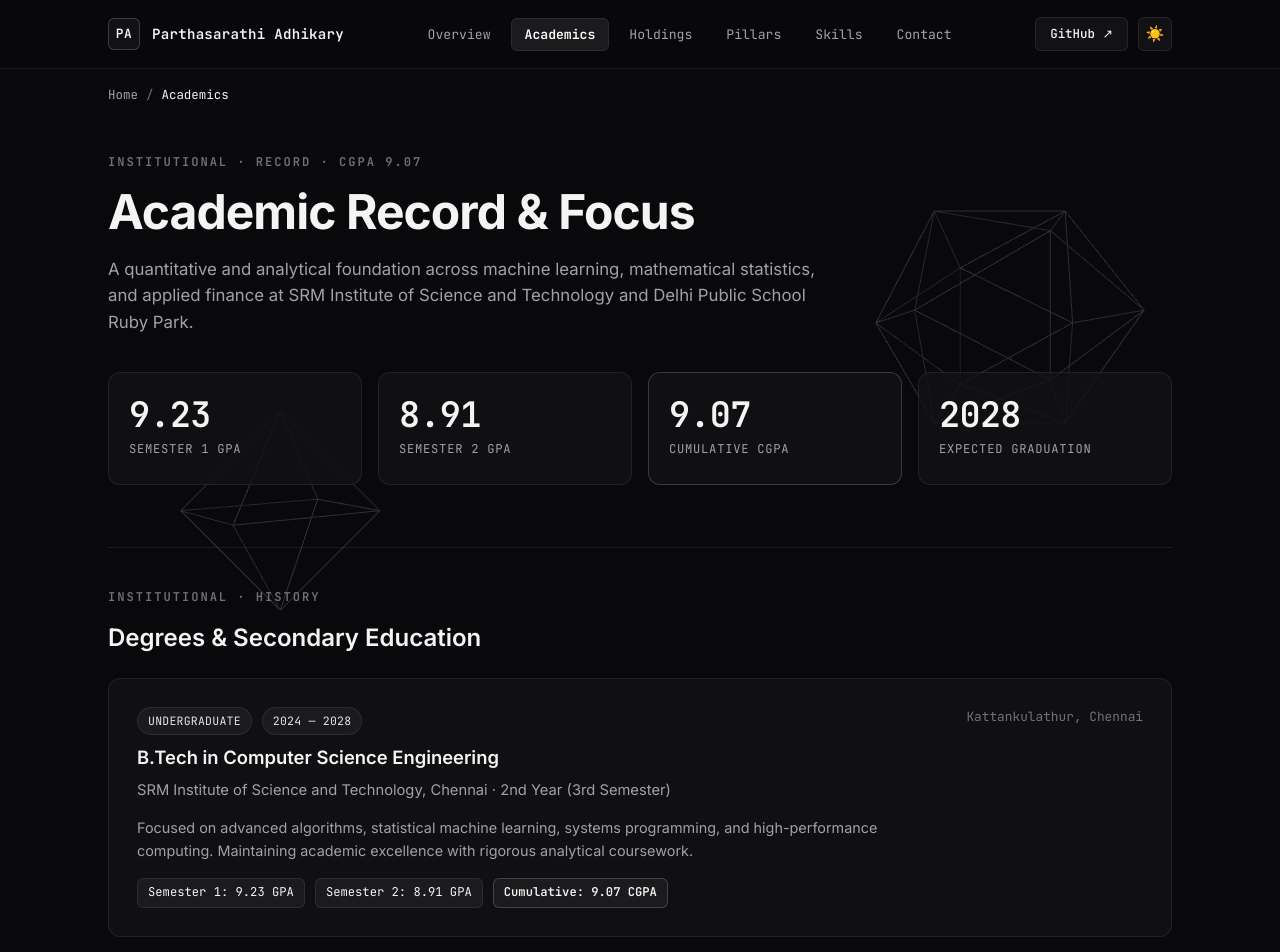
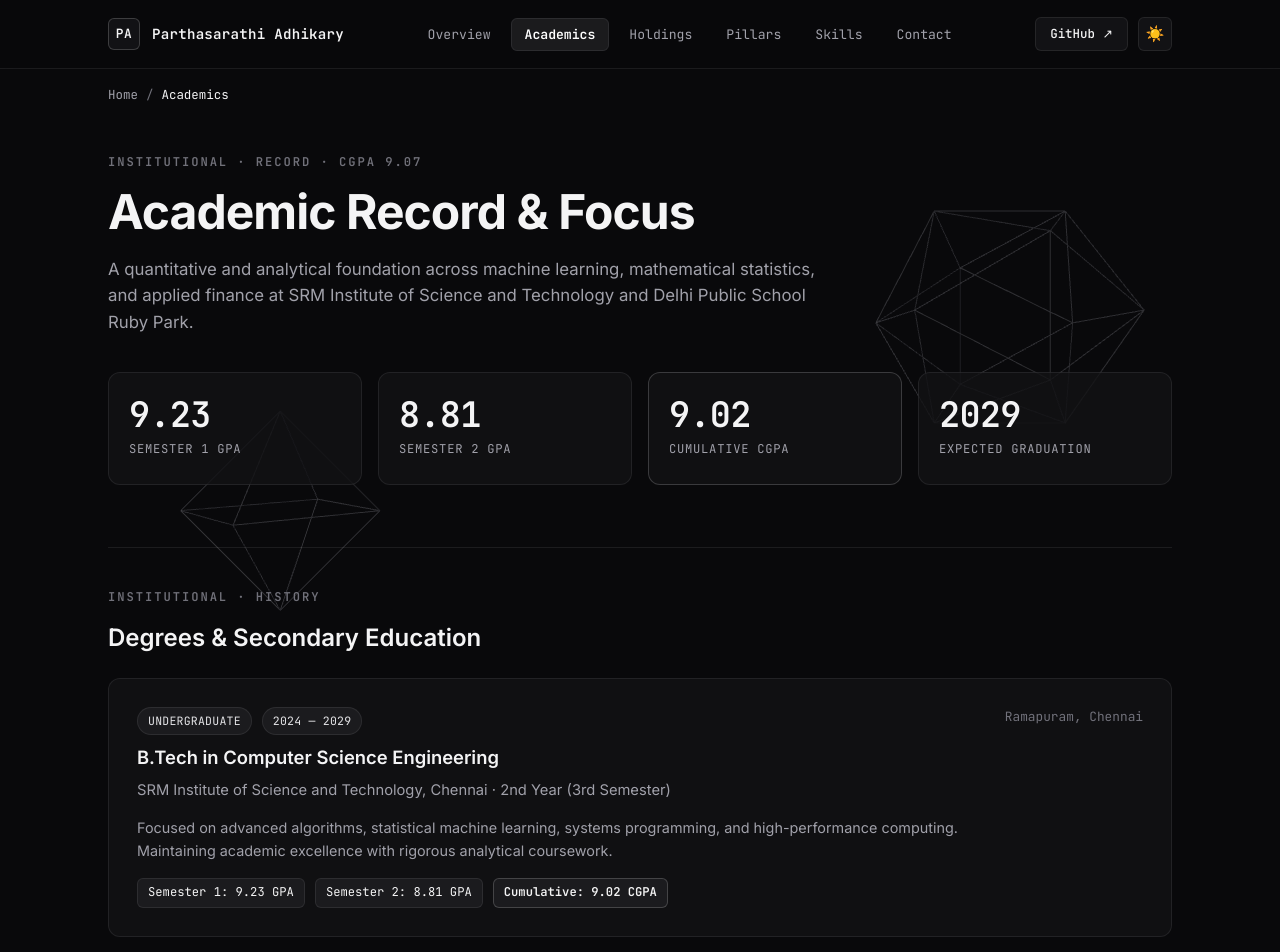
Before and after one commit to parthowww/portfolio2.0, a plain HTML site: page academics.html in a window 1280 px wide. Shown: the top 952 px of the page. Drawn offline with nearby package versions, Linux system fonts and the light colour scheme.

Commit message:
fix links, trim content, remove fabricated stats

```diff
--- a/academics.html
+++ b/academics.html
@@ -884,15 +884,15 @@ footer {
         <div class="metric-lbl">Semester 1 GPA</div>
       </div>
       <div class="metric-card">
-        <div class="metric-val">8.91</div>
+        <div class="metric-val">8.81</div>
         <div class="metric-lbl">Semester 2 GPA</div>
       </div>
       <div class="metric-card" style="border: 1px solid var(--border-strong);">
-        <div class="metric-val">9.07</div>
+        <div class="metric-val">9.02</div>
         <div class="metric-lbl">Cumulative CGPA</div>
       </div>
       <div class="metric-card">
-        <div class="metric-val">2028</div>
+        <div class="metric-val">2029</div>
         <div class="metric-lbl">Expected Graduation</div>
       </div>
     </div>
@@ -909,7 +909,7 @@ footer {
         <div style="flex: 1;">
           <div style="display: flex; align-items: center; gap: 10px; margin-bottom: 8px;">
             <span class="pill" style="font-size: 0.72rem;">UNDERGRADUATE</span>
-            <span class="pill" style="font-size: 0.72rem;">2024 — 2028</span>
+            <span class="pill" style="font-size: 0.72rem;">2024 — 2029</span>
           </div>
           <h3 class="edu-title">B.Tech in Computer Science Engineering</h3>
           <div class="edu-sub">SRM Institute of Science and Technology, Chennai · 2nd Year (3rd Semester)</div>
@@ -920,11 +920,11 @@ footer {
 
           <div class="edu-scores">
             <span class="edu-badge">Semester 1: 9.23 GPA</span>
-            <span class="edu-badge">Semester 2: 8.91 GPA</span>
-            <span class="edu-badge" style="border-color:var(--border-strong); font-weight:600;">Cumulative: 9.07 CGPA</span>
+            <span class="edu-badge">Semester 2: 8.81 GPA</span>
+            <span class="edu-badge" style="border-color:var(--border-strong); font-weight:600;">Cumulative: 9.02 CGPA</span>
           </div>
         </div>
-        <div class="edu-when">Kattankulathur, Chennai</div>
+        <div class="edu-when">Ramapuram, Chennai</div>
       </div>
 
       <!-- DPS Ruby Park Class XII -->
```
